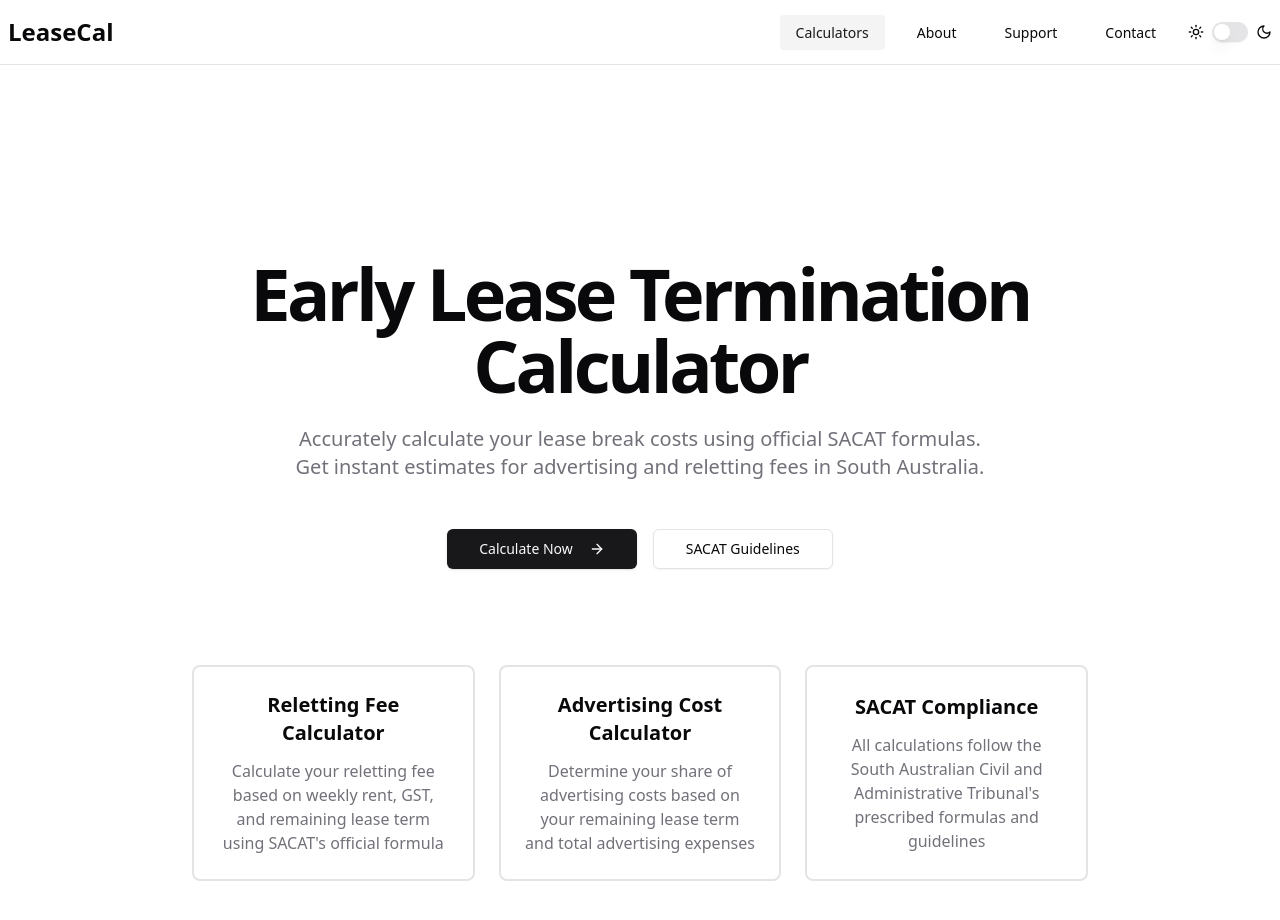
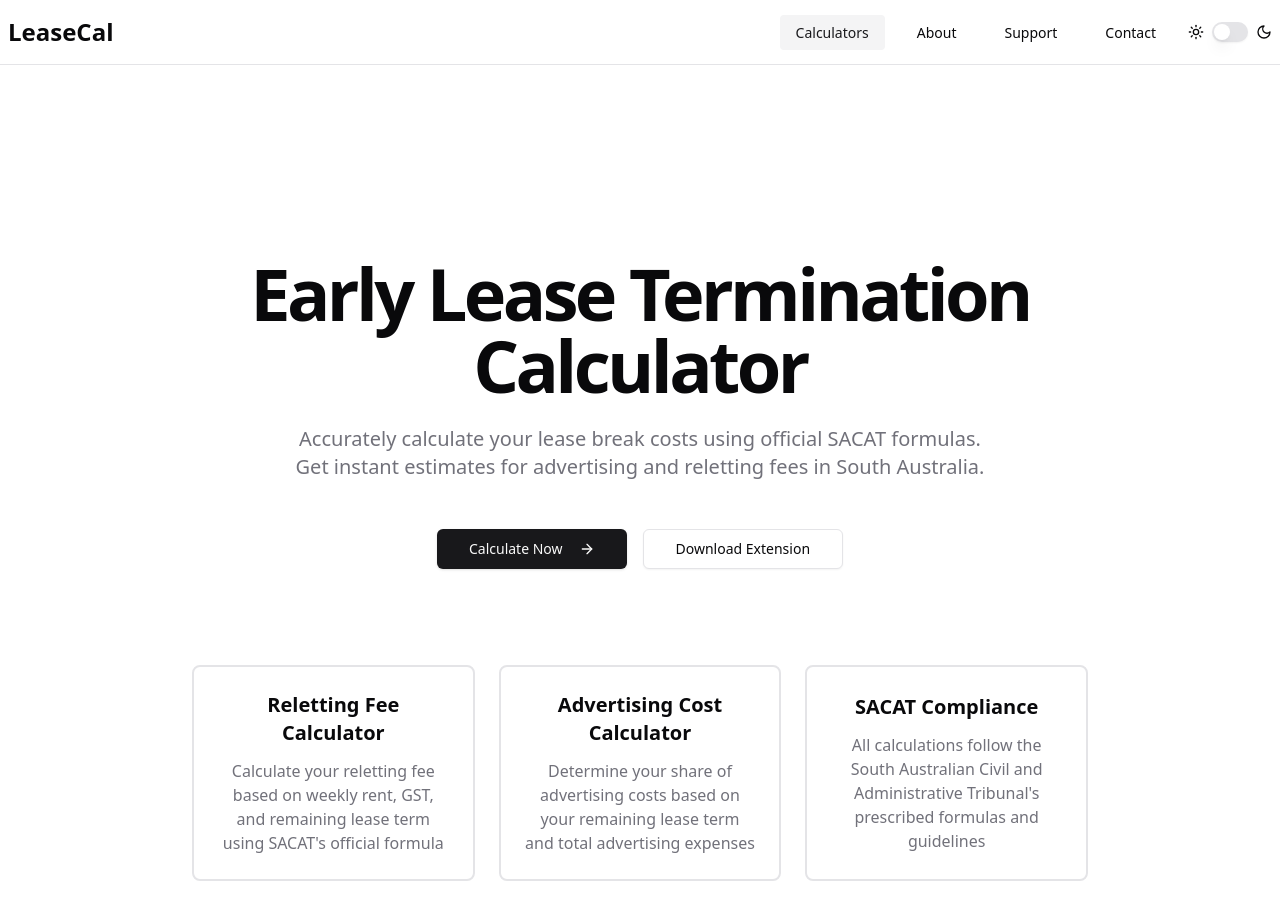
Before and after one commit to 4mohdisa/leasebreak-calculator, a Next.js app: page / in a window 1280 px wide. Shown: the top 920 px of the page. Built offline with nearby package versions, Linux system fonts and the light colour scheme.

Commit message:
extension link

```diff
--- a/app/components/masthead.tsx
+++ b/app/components/masthead.tsx
@@ -25,12 +25,12 @@ export function Masthead() {
             </Button>
             <Button variant="outline" size="lg" asChild>
               <a
-                href="https://www.sa.gov.au/topics/housing/renting-and-letting/renting-privately/ending-a-tenancy/Ending-a-fixed-term-lease-early"
+                href="https://chromewebstore.google.com/detail/Lease/egnhbemhjghbjeflkmamnfigndlnhpnf"
                 target="_blank"
                 rel="noreferrer"
                 className="text-lg"
               >
-                SACAT Guidelines
+                Download Extension
               </a>
             </Button>
           </div>
```
